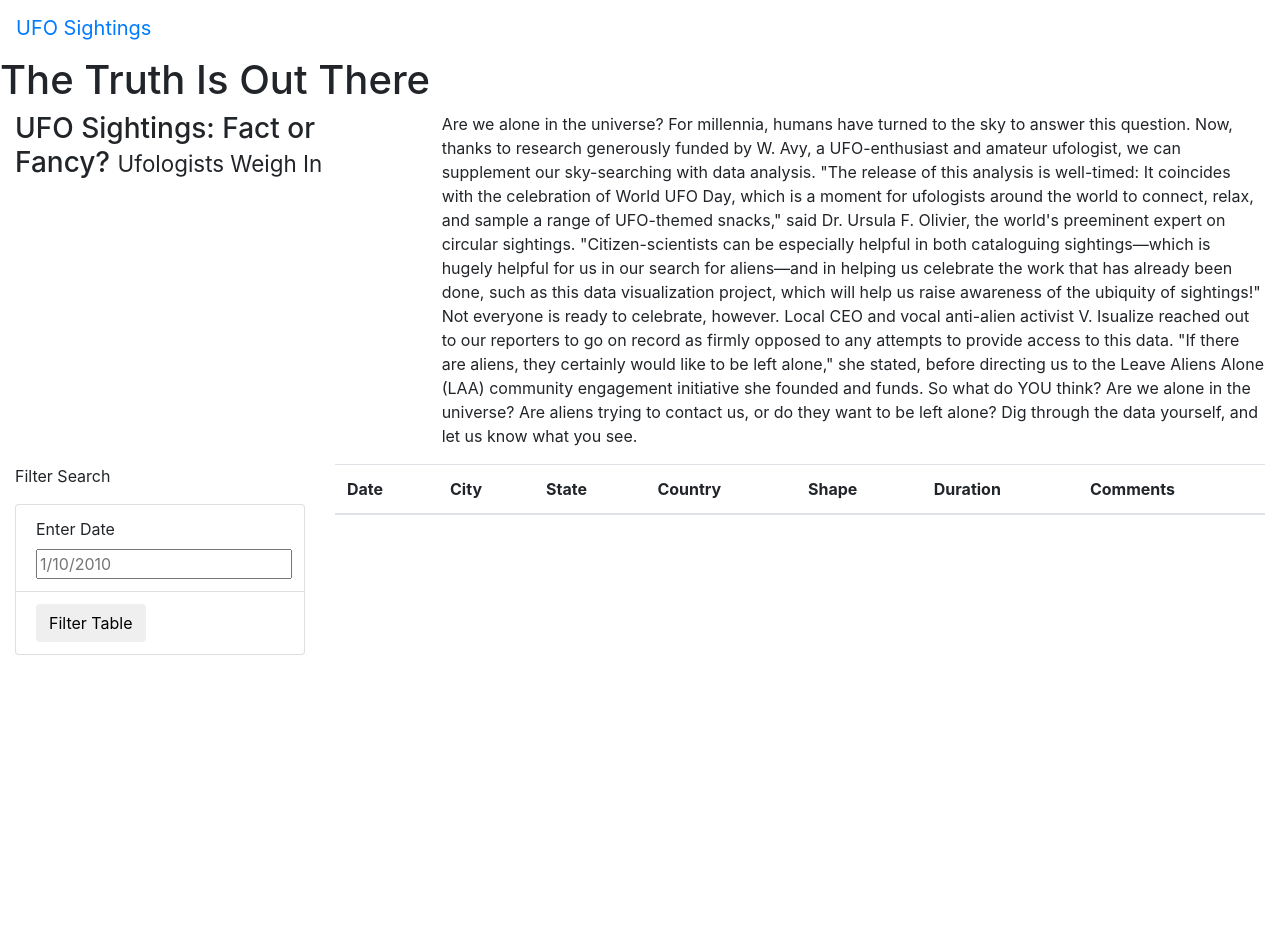
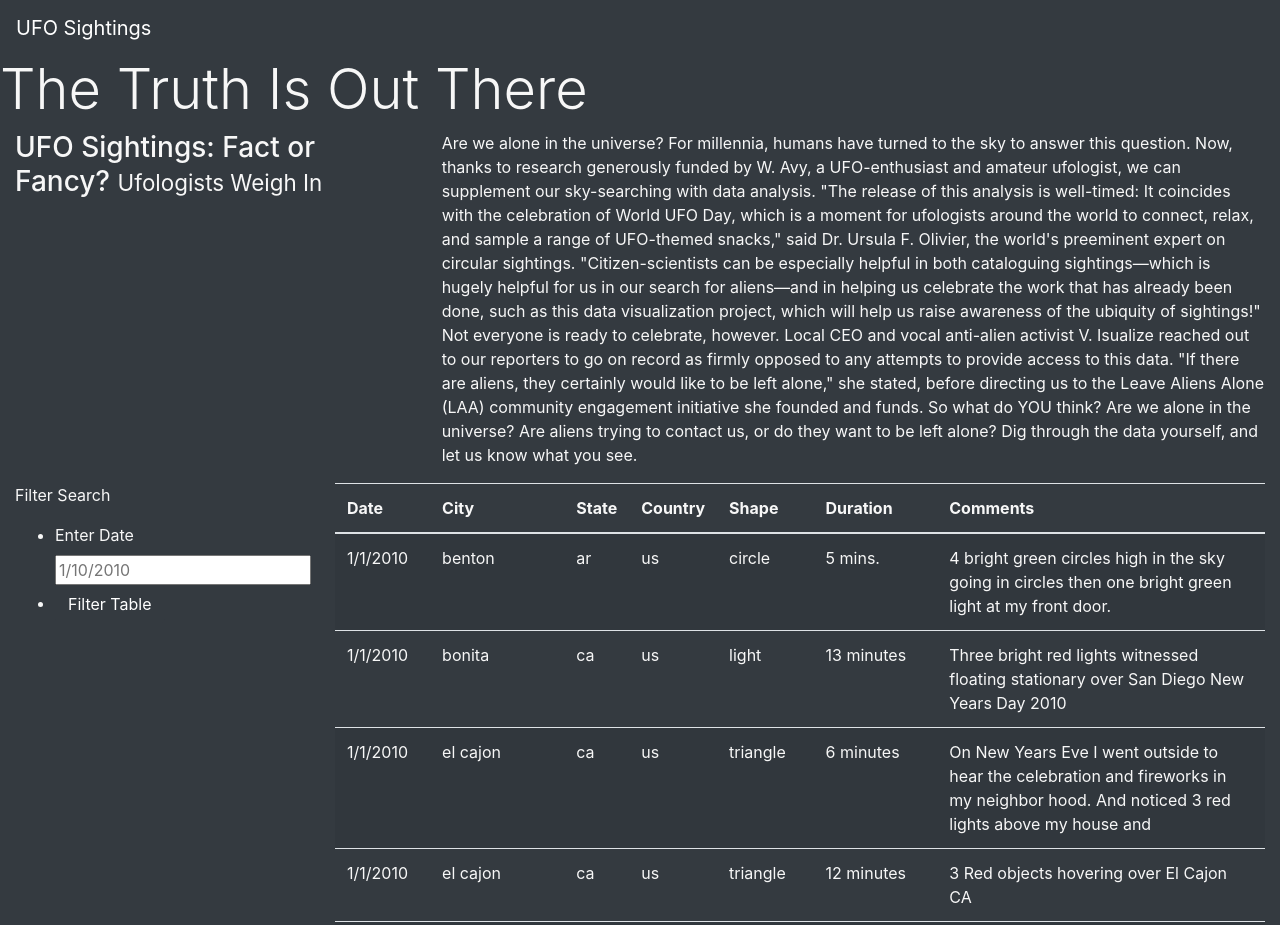
Before and after one commit to Angelique4791/UFOs, a plain HTML site: page index.html in a window 1280 px wide. Shown: the top 925 px of the page. Before the commit the page ends 800 px from the top, so only its background shows below. Drawn offline with nearby package versions, Linux system fonts and the light colour scheme.

Commit message:
Table finished. Navbar elements not updating according to stylesheet.

```diff
--- a/index.html
+++ b/index.html
@@ -14,14 +14,14 @@
     <link rel="stylesheet" href="static/css/style.css">
 
 </head>
-<body>
+<body class="bg-dark">
     <div class="wrapper">
-        <nav class="navbar navbar-expand-lg">
+        <nav class="navbar navbar-dark bg-dark navbar-expand-lg">
             <a class="navbar-brand" href="index.html">UFO Sightings</a>
         </nav>
     </div>
     <div class=”jumbotron”>
-        <h1>The Truth Is Out There</h1>
+        <h1 class="display-4">The Truth Is Out There</h1>
     <div>
     <div class="container-fluid">
         <div class="row">
@@ -45,18 +45,17 @@
     <div class="container-fluid">
         <div class="row">
             <div class="col-md-3">
-                <form>
+                <form class="bg-dark">
                      <p>Filter Search</p>
-                    <ul class="list-group">
-                        <li class="list-group-item">
-                            <label for="date">Enter Date</label>
-                            <input type="text" placeholder="1/10/2010" id="datetime" />
-                        </li>
-                        <li class="list-group-item">
-                            <button id="filter-btn" type="button" class="btn btn-default">Filter Table</button>
-                        </li>
-
-                    </ul>
+                        <ul class="bg-dark" class="list-group">
+                            <li class="bg-dark" class="list-group-item">
+                                <label for="date">Enter Date</label>
+                                <input type="text" placeholder="1/10/2010" id="datetime" />
+                            </li>
+                            <li class="bg-dark" class="list-group-item">
+                                <button id="filter-btn" type="button" class="btn btn-dark">Filter Table</button>
+                            </li>
+                        </ul>
                  </form>
             </div>
             <div class="col-md-9">
@@ -78,5 +77,9 @@
         </div>
     </div>
 
+    <script src="https://cdnjs.cloudflare.com/ajax/libs/d3/4.11.0/d3.js"></script>
+    <script src="static/js/data.js"></script>
+    <script src="static/js/app.js"></script>
+
 </body>
 </html>
--- a/static/css/style.css
+++ b/static/css/style.css
@@ -0,0 +1,9 @@
+body {
+
+    color: #f7f7f7;
+}
+.jumbotron {
+    background-image: url("../images/nasa.jpg");
+    background-size: 100% 100%;
+    text-align: center;
+}
```
Also changed, not shown: static/images/nasa.jpg (added).
